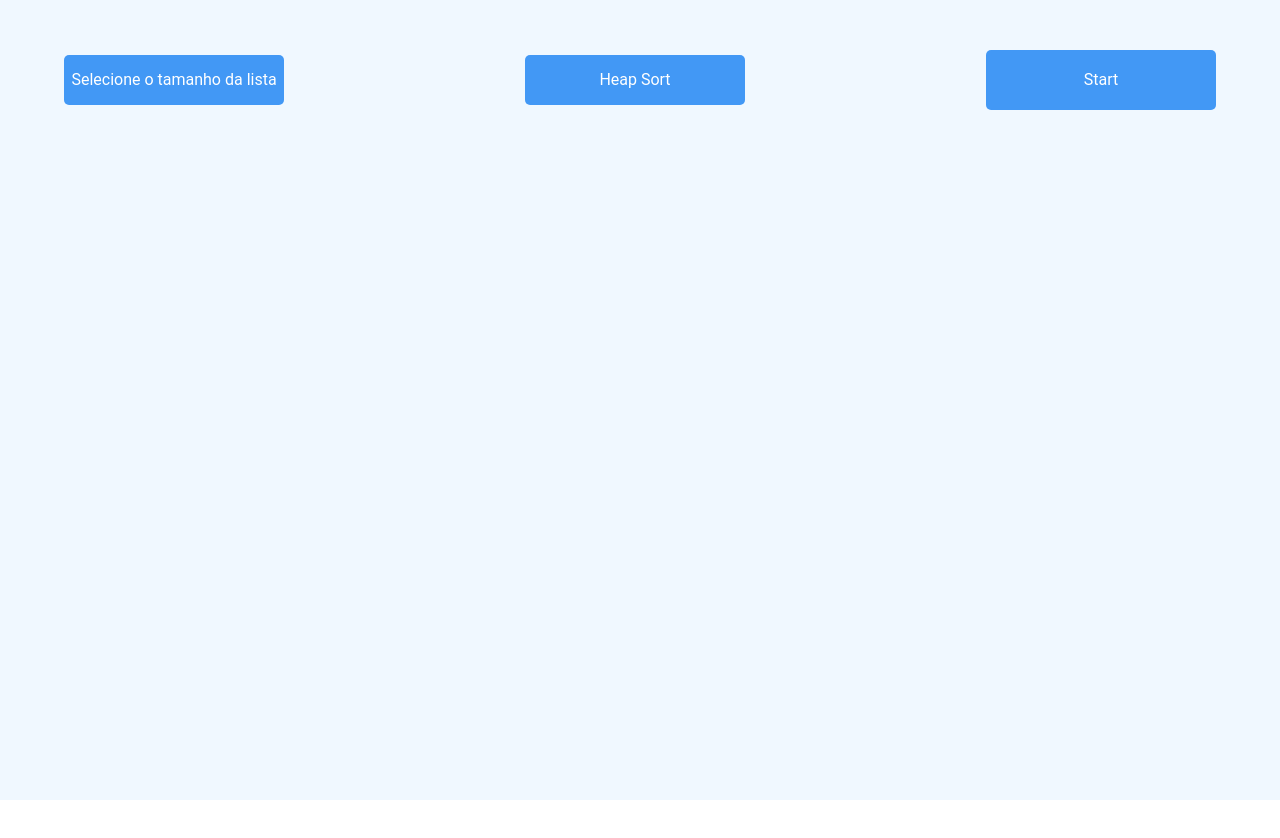
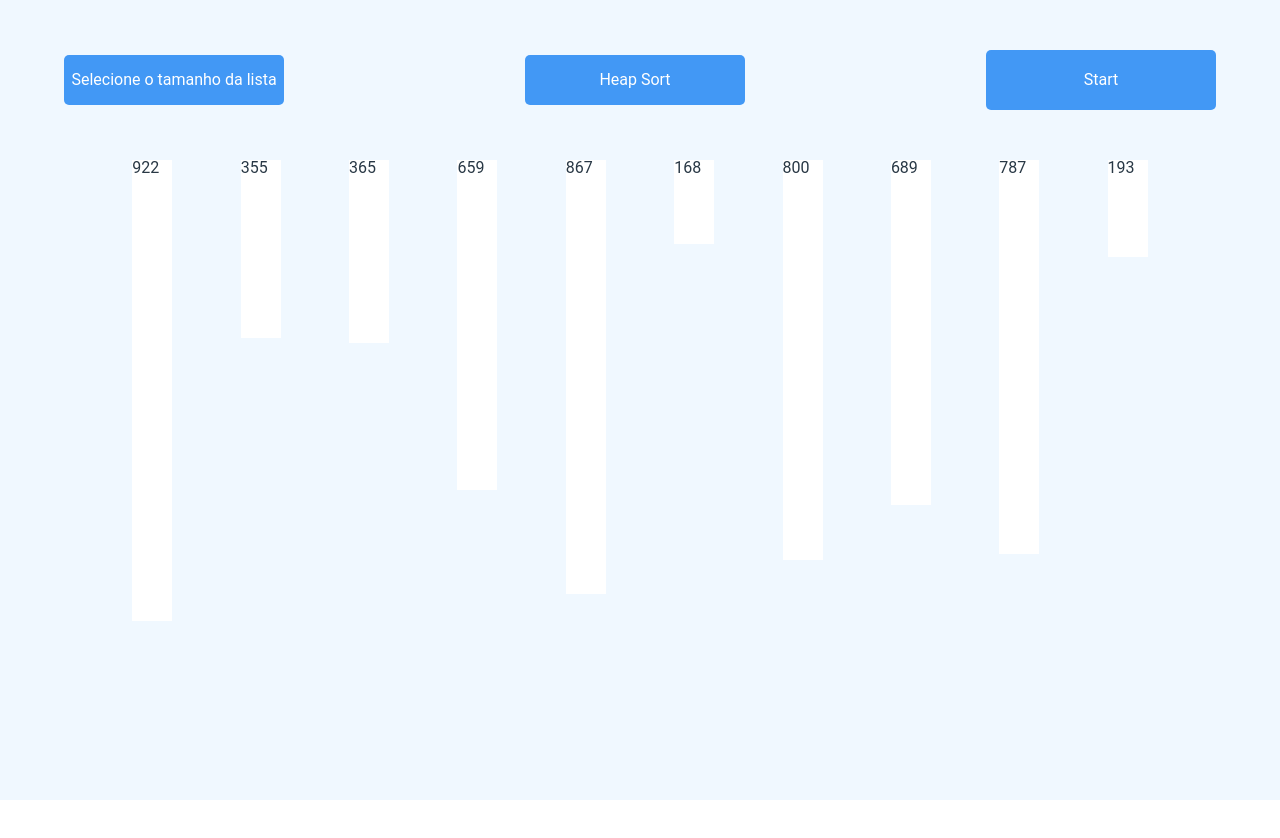
Before and after one commit to Lucas-Melo0/Sorting-Algorithm-Visualizer, a React (Create React App) app: page / in a window 1280 px wide. Shown: the top 838 px of the page. Before the commit the page ends 800 px from the top, so only its background shows below. Built offline with nearby package versions, Linux system fonts and the light colour scheme.

Commit message:
[feat]: Rendering of random size bars added

```diff
--- a/src/App.js
+++ b/src/App.js
@@ -1,11 +1,8 @@
 import "./App.css";
-import randomArray from "./auxiliary/randomArray";
 import HomePage from "./components/HomePage";
 import GlobalStyle from "./styles/globalStyles";
 
 function App() {
-  console.log(randomArray());
-
   return (
     <>
       <GlobalStyle />
--- a/src/auxiliary/randomArray.js
+++ b/src/auxiliary/randomArray.js
@@ -1,7 +1,9 @@
-export default function randomArray() {
+const randomArray = () => {
   const result = [];
-  for (let i = 0; i < 1000; i++) {
+  for (let i = 0; i < 10; i++) {
     result.push(Math.floor(Math.random() * (1000 - 1 + 1)) + 1);
   }
   return result;
-}
+};
+
+export { randomArray };
--- /dev/null
+++ b/src/components/HomePage/SortingVisualizer.js
@@ -0,0 +1,22 @@
+import styled from "styled-components";
+import { randomArray } from "../../auxiliary/randomArray";
+
+export default function SortingVisualizer() {
+  return (
+    <>
+      {randomArray().map((value, index) => {
+        return (
+          <VisualizerBar value={value} key={index}>
+            {value}
+          </VisualizerBar>
+        );
+      })}
+    </>
+  );
+}
+
+const VisualizerBar = styled.div`
+  width: 40px;
+  height: ${({ value }) => `${value / 2}px`};
+  background-color: #ffffff;
+`;
--- a/src/components/HomePage/index.js
+++ b/src/components/HomePage/index.js
@@ -1,6 +1,7 @@
 import styled from "styled-components";
 import SizeSelection from "./SizeSelection";
 import AlgorithmSelection from "./AlgorithmSelection";
+import SortingVisualizer from "./SortingVisualizer";
 export default function HomePage() {
   return (
     <>
@@ -11,6 +12,9 @@ export default function HomePage() {
             <AlgorithmSelection />
             <Button>Start</Button>
           </Menu>
+          <SortingContainer>
+            <SortingVisualizer />
+          </SortingContainer>
         </Container>
       </Wrapper>
     </>
@@ -46,3 +50,8 @@ const Button = styled.button`
   background-color: #4298f5;
   border-radius: 5px;
 `;
+const SortingContainer = styled.div`
+  display: flex;
+  height: 100vh;
+  justify-content: space-evenly;
+`;
```
